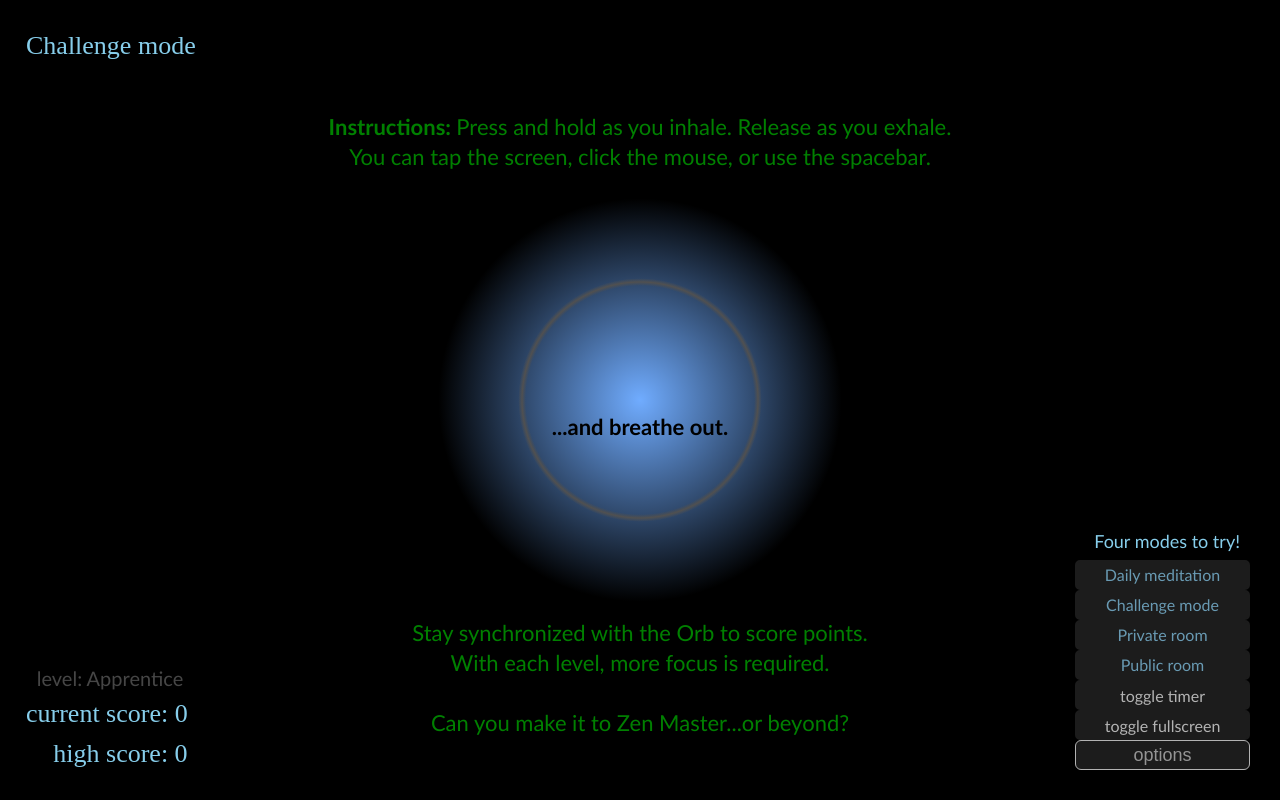
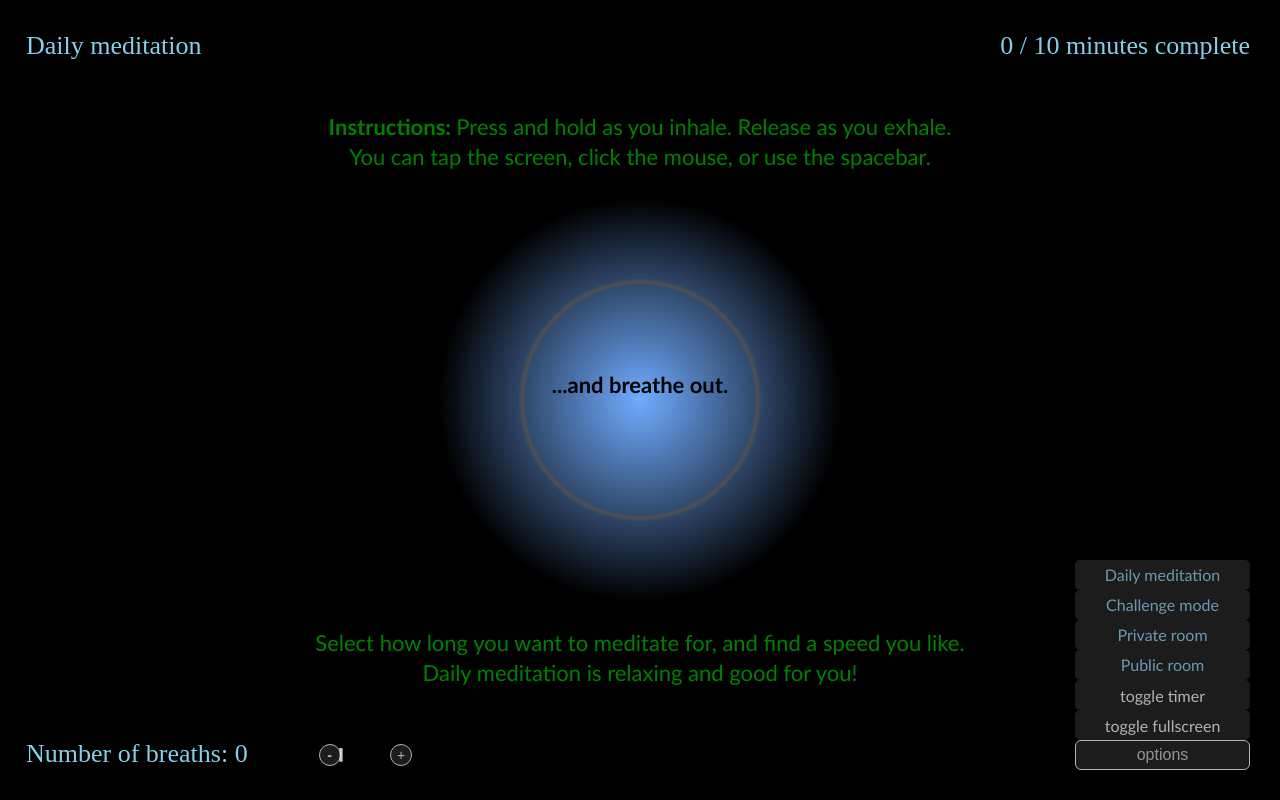
Before and after one commit to philshams/breathe, a Flask app: page / in a window 1280 px wide. Run offline with Flask 3, Linux system fonts and the light colour scheme; some libraries are stand-ins or nearby versions.

Commit message:
organize pages

```diff
--- a/app.py
+++ b/app.py
@@ -21,15 +21,15 @@ users_exhaling = set()
 
 @app.route('/')
 def orby():
-    return render_template('orby.html', async_mode=socketio.async_mode)
+    return render_template('daily.html', async_mode=socketio.async_mode)
 
 @app.route('/together/')
 def together():
     return render_template('together.html')
 
-@app.route('/daily/')
+@app.route('/challenge/')
 def alone():
-    return render_template('daily.html')
+    return render_template('challenge.html')
 
 # when a client connects
 @socketio.on('connect')
--- a/templates/orby.html
+++ b/templates/challenge.html
@@ -353,8 +353,8 @@
                     opt.style.border = "1px solid rgb(40, 40, 40)"
                 }
 
-                const instructions_right = document.getElementById("instructions_right");
-                instructions_right.textContent = ""
+                // const instructions_right = document.getElementById("instructions_right");
+                // instructions_right.textContent = ""
             }
 
             function remove_instructions() {
@@ -362,8 +362,8 @@
                 instructions_upper.textContent = ""
                 const instructions_lower = document.getElementById("instructions_lower");
                 instructions_lower.textContent = ""
-                const instructions_right = document.getElementById("instructions_right");
-                instructions_right.textContent = ""
+                // const instructions_right = document.getElementById("instructions_right");
+                // instructions_right.textContent = ""
 
                 instructions_present = false;
             }
@@ -607,8 +607,8 @@
                     ab.style.display = "none"
                     opt.style.border = "1px solid rgb(40, 40, 40)"
 
-                    const instructions_right = document.getElementById("instructions_right");
-                    instructions_right.textContent = ""
+                    // const instructions_right = document.getElementById("instructions_right");
+                    // instructions_right.textContent = ""
                 }
             }
 
@@ -673,7 +673,7 @@
         width:  175px;
         height:  30px;
         color: lightgray;
-        font-size: 18px;
+        font-size: 16px;
         box-sizing: border-box;
         cursor:  pointer;
     }
@@ -792,16 +792,16 @@
 
     <p class="noselect" id="encourage" style=" position: absolute; top: 390px; left: 180px; width: 20em; text-align: right; font-size: 22px; line-height: 30px; font-family: Trebuchet MS; color: skyblue"></p>
 
-    <p class="noselect" id="breathe_in" style=" position: absolute; top: 390px; left: 0; width: 100%; text-align: center; font-size: 22px; font-weight: bold; line-height: 30px; font-family: Trebuchet MS; color: lightgoldenrodyellow"></p>
+    <p class="noselect" id="breathe_in" style=" position: absolute; top: 348px; left: 0; width: 100%; text-align: center; font-size: 22px; font-weight: bold; line-height: 30px; font-family: Trebuchet MS; color: lightgoldenrodyellow"></p>
 
-    <p class="noselect" id="breathe_out" style=" position: absolute; top: 390px; left: 0; width: 100%; text-align: center; font-size: 22px; font-weight: bold; line-height: 30px; font-family: Trebuchet MS; color: black"></p>
+    <p class="noselect" id="breathe_out" style=" position: absolute; top: 348px; left: 0; width: 100%; text-align: center; font-size: 22px; font-weight: bold; line-height: 30px; font-family: Trebuchet MS; color: black"></p>
 
-    <p class="noselect" id="instructions_right" style=" position: absolute; bottom: 230px; right: 40px; width: 20%; text-align: right; font-size: 18px; line-height: 22px; font-family: Trebuchet MS; color: skyblue">Four modes to try!</p>
+    <!-- <p class="noselect" id="instructions_right" style=" position: absolute; bottom: 230px; right: 40px; width: 20%; text-align: right; font-size: 18px; line-height: 22px; font-family: Trebuchet MS; color: skyblue">Four modes to try!</p> -->
 
-    <a id = "together-button" href="together" class='together-button button-style noselect'>Private room</a>
-    <a id = "together-button2" href="together2" class='together-button2 button-style noselect'>Public room</a>
+    <a id = "together-button" href="../together" class='together-button button-style noselect'>Private room</a>
+    <a id = "together-button2" href="../together2" class='together-button2 button-style noselect'>Public room</a>
     <a id = "orb-button" href="" class='button-style orb-button noselect'>Challenge mode</a>
-    <a id = "alone-button" href="daily" class='alone-button button-style noselect'>Daily meditation</a>
+    <a id = "alone-button" href="../" class='alone-button button-style noselect'>Daily meditation</a>
 
 
 </body>
--- a/templates/daily.html
+++ b/templates/daily.html
@@ -66,9 +66,10 @@
 
             const color_change = 0.45;
             const radius_change = 0.6;
-            var speed_factor = 1.2;
-            const max_speed = 2.7;
-            const min_speed = 0.5;
+            const init_speed_factor = 1.2;
+            var speed_factor = init_speed_factor;
+            const max_speed = 2.2;
+            const min_speed = 0.7;
 
             const inhale_speed_boost = 1.35;
             const out_of_bounds_slowdown = 5;
@@ -262,8 +263,8 @@
                     opt.style.border = "1px solid rgb(40, 40, 40)"
                 }
 
-                const instructions_right = document.getElementById("instructions_right");
-                instructions_right.textContent = ""
+                // const instructions_right = document.getElementById("instructions_right");
+                // instructions_right.textContent = ""
             }
 
             function remove_instructions() {
@@ -271,15 +272,15 @@
                 instructions_upper.textContent = ""
                 const instructions_lower = document.getElementById("instructions_lower");
                 instructions_lower.textContent = ""
-                const instructions_right = document.getElementById("instructions_right");
-                instructions_right.textContent = ""
+                // const instructions_right = document.getElementById("instructions_right");
+                // instructions_right.textContent = ""
 
                 instructions_present = false;
             }
 
             function display_streak() {
                 const divElement1 = document.getElementById("streak");
-                if (num_breaths > 9) {
+                if (num_breaths > 9999) {
                     divElement1.textContent = "Number of breaths: a lot"
                 } else {
                     divElement1.textContent = "Number of breaths: " + Math.floor((num_breaths+1) / 2).toString()
@@ -443,7 +444,7 @@
             const options_button = document.createElement("button");
             options_button.setAttribute('id','options-button');
             options_button.setAttribute('class','options-button noselect');
-            options_button.textContent = 'options';
+            options_button.textContent = "options"
             options_button.addEventListener('mouseover', on_options);
             options_button.addEventListener('mouseout', back_in_bounds);
             options_button.addEventListener('click', toggle_options);
@@ -452,7 +453,7 @@
             const slower_button = document.createElement("button");
             slower_button.setAttribute('id','slower-button');
             slower_button.setAttribute('class','slower-button noselect');
-            slower_button.textContent = 'slower';
+            slower_button.textContent = '-';
             slower_button.addEventListener('mouseover', go_out_of_bounds);
             slower_button.addEventListener('mouseout', back_in_bounds);
             slower_button.addEventListener('click', go_slower);
@@ -461,7 +462,7 @@
             const faster_button = document.createElement("button");
             faster_button.setAttribute('id','faster-button');
             faster_button.setAttribute('class','faster-button noselect');
-            faster_button.textContent = 'faster';
+            faster_button.textContent = '+';
             faster_button.addEventListener('mouseover', go_out_of_bounds);
             faster_button.addEventListener('mouseout', back_in_bounds);
             faster_button.addEventListener('click', go_faster);
@@ -504,13 +505,29 @@
             }
 
             function go_faster() {
-                speed_factor = Math.min(max_speed, speed_factor + 0.2)
-                console.log(speed_factor)
+                if (speed_factor >= init_speed_factor) {
+                    speed_factor = Math.min(max_speed, speed_factor + 0.2)
+                } else {
+                    speed_factor = Math.min(max_speed, speed_factor + 0.1)
+                }
+
+                if (speed_factor != max_speed) {
+                    const speed = document.getElementById('speed');
+                    speed.textContent = speed.textContent + "|"
+                }
             }
 
             function go_slower() {
-                speed_factor = Math.max(min_speed, speed_factor - 0.1)
-                console.log(speed_factor)
+                if (speed_factor != min_speed) {
+                    const speed = document.getElementById('speed');
+                    speed.textContent = speed.textContent.slice(0,-1)
+                }
+
+                if (speed_factor <= init_speed_factor) {
+                    speed_factor = Math.max(min_speed, speed_factor - 0.1)
+                } else {
+                    speed_factor = Math.max(min_speed, speed_factor - 0.2)
+                }
             }
 
             function toggle_options() {
@@ -539,8 +556,8 @@
                     ab.style.display = "none"
                     opt.style.border = "1px solid rgb(40, 40, 40)"
 
-                    const instructions_right = document.getElementById("instructions_right");
-                    instructions_right.textContent = ""
+                    // const instructions_right = document.getElementById("instructions_right");
+                    // instructions_right.textContent = ""
                 }
             }
 
@@ -600,49 +617,54 @@
         width:  175px;
         height:  30px;
         color: lightgray;
-        font-size: 18px;
+        font-size: 16px;
         box-sizing: border-box;
         cursor:  pointer;
     }
 
     .slower-button {
         position: absolute;
-        bottom:  30px;
-        left:  290px;
+        bottom:  34px;
+        left:  318.5px;
         background: rgb(40, 40, 40);
-        border-radius: 6px;
+        border-radius: 50%;
         border:  1px solid white;
         opacity: 0.7;
-        width:  90px;
-        height:  30px;
-        color: lightgray;
-        font-size: 18px;
+        width:  22px;
+        height:  22px;
+        line-height: 5px;
+        margin: 0px;
+        color: white;
+        font-size: 14px;
+        font-weight: bold;
         box-sizing: border-box;
         cursor:  pointer;
     }
 
     .slower-button:hover {
-        background: rgb(70, 70, 70);
+        background: rgb(90, 90, 90);
     }
 
     .faster-button {
         position: absolute;
-        bottom:  30px;
+        bottom:  34px;
         left:  390px;
         background: rgb(40, 40, 40);
-        border-radius: 6px;
+        border-radius: 50%;
         border:  1px solid white;
         opacity: 0.7;
-        width:  90px;
-        height:  30px;
-        color: lightgray;
-        font-size: 18px;
+        width:  22px;
+        height:  22px;
+        /* line-height: 10px; */
+        margin: auto;
+        color: white;
+        font-size: 14px;
         box-sizing: border-box;
         cursor:  pointer;
     }
 
     .faster-button:hover {
-        background: rgb(70, 70, 70);
+        background: rgb(90, 90, 90);
     }
 
     #fullscreen-button {
@@ -747,21 +769,23 @@
 
         <p class="noselect" id="others" style=" position: absolute; bottom: 18px; right: 230px; width: 10em; text-align: right; font-size: 18px; font-family: Trebuchet MS;"></p>
 
+        <p class="noselect" id="speed" style=" position: absolute; bottom: 24px; left: 340px; width: 10em; text-align: left; font-size: 14px; font-weight: 900; font-family: Trebuchet MS; letter-spacing: -4px; color: rgb(200,200,200);">||||||</p>
+
         <p class="noselect" id="instructions_upper" style=" position: absolute; top: 90px; left: 0; width: 100%; text-align: center; font-size: 22px; line-height: 30px; font-family: Trebuchet MS; color: green"><b>Instructions: </b>Press and hold as you inhale. Release as you exhale.<br>You can tap the screen, click the mouse, or use the spacebar.</p>
 
         <p class="noselect" id="instructions_lower" style=" position: absolute; bottom: 90px; left: 0; width: 100%; text-align: center; font-size: 22px; line-height: 30px; font-family: Trebuchet MS; color: green">Select how long you want to meditate for, and find a speed you like.<br>Daily meditation is relaxing and good for you!</p>
 
         <p class="noselect" id="encourage" style=" position: absolute; top: 390px; left: 180px; width: 20em; text-align: right; font-size: 22px; line-height: 30px; font-family: Trebuchet MS; color: skyblue"></p>
 
-        <p class="noselect" id="breathe_in" style=" position: absolute; top: 390px; left: 0; width: 100%; text-align: center; font-size: 22px; font-weight: bold; line-height: 30px; font-family: Trebuchet MS; color: lightgoldenrodyellow"></p>
+        <p class="noselect" id="breathe_in" style=" position: absolute; top: 348px; left: 0; width: 100%; text-align: center; font-size: 22px; font-weight: bold; line-height: 30px; font-family: Trebuchet MS; color: lightgoldenrodyellow"></p>
 
-        <p class="noselect" id="breathe_out" style=" position: absolute; top: 390px; left: 0; width: 100%; text-align: center; font-size: 22px; font-weight: bold; line-height: 30px; font-family: Trebuchet MS; color: black"></p>
+        <p class="noselect" id="breathe_out" style=" position: absolute; top: 348px; left: 0; width: 100%; text-align: center; font-size: 22px; font-weight: bold; line-height: 30px; font-family: Trebuchet MS; color: black"></p>
 
-        <p class="noselect" id="instructions_right" style=" position: absolute; bottom: 230px; right: 40px; width: 20%; text-align: right; font-size: 18px; line-height: 22px; font-family: Trebuchet MS; color: skyblue">Four modes to try!</p>
+        <!-- <p class="noselect" id="instructions_right" style=" position: absolute; bottom: 230px; right: 40px; width: 20%; text-align: right; font-size: 18px; line-height: 22px; font-family: Trebuchet MS; color: skyblue">Four modes to try!</p> -->
 
     <a id = "together-button" href="together" class='together-button button-style noselect'>Private room</a>
     <a id = "together-button2" href="together2" class='together-button2 button-style noselect'>Public room</a>
-    <a id = "orb-button" href="../" class='button-style orb-button noselect'>Challenge mode</a>
+    <a id = "orb-button" href="challenge" class='button-style orb-button noselect'>Challenge mode</a>
     <a id = "alone-button" href="" class='alone-button button-style noselect'>Daily meditation</a>
 
 
```
